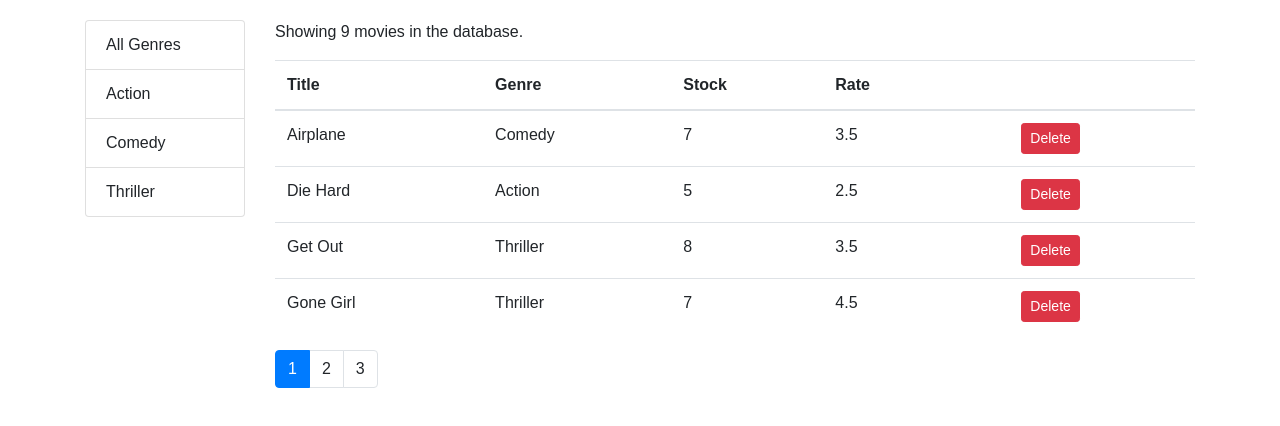
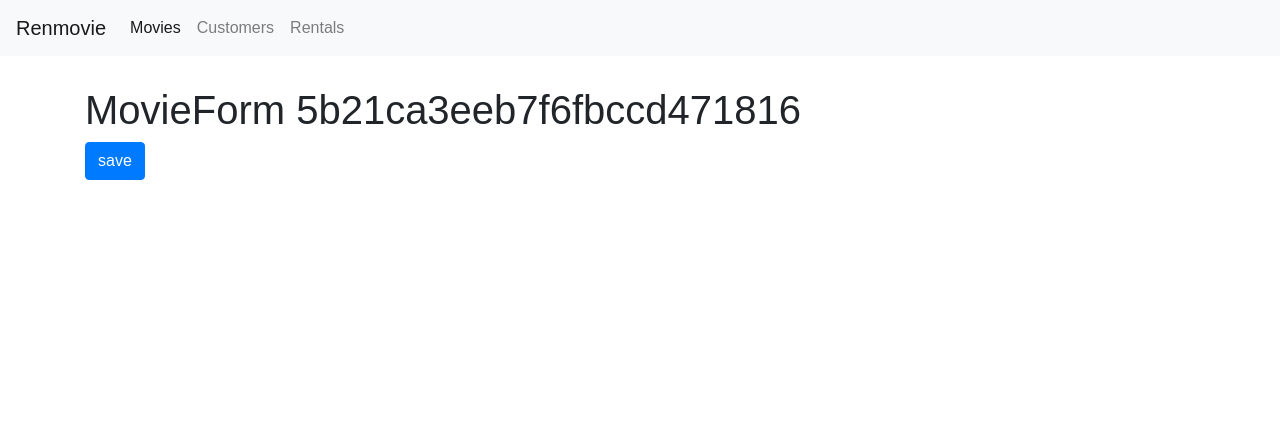
Before and after one commit to Runbo94/renmovie, a React (Create React App) app: page /movies/5b21ca3eeb7f6fbccd471816 in a window 1280 px wide. Shown: the top 426 px of the page. Built offline with nearby package versions, Linux system fonts and the light colour scheme; the HTML template or start-up script is replaced by a standard one.

Commit message:
Adding navbar.

```diff
--- a/src/App.js
+++ b/src/App.js
@@ -1,16 +1,21 @@
 import React, { Component } from "react";
 import { Route, Redirect, Switch } from "react-router-dom";
-import "./App.css";
 import Movies from "./components/movies";
 import Customers from "./components/customers";
 import Rentals from "./components/rentals";
 import NotFound from "./components/notFound";
+import NavBar from "./components/navBar";
+import "./App.css";
+import MovieForm from "./components/movieForm";
 
 class App extends Component {
   render() {
     return (
+      <React.Fragment>
+        <NavBar />
         <main className="container">
           <Switch>
+            <Route path="/movies/:id" component={MovieForm} />
             <Route path="/movies" component={Movies} />
             <Route path="/customers" component={Customers} />
             <Route path="/rentals" component={Rentals} />
@@ -19,6 +24,7 @@
             <Redirect to="/not-found" />
           </Switch>
         </main>
+      </React.Fragment>
     );
   }
 }
--- a/src/components/movieForm.jsx
+++ b/src/components/movieForm.jsx
@@ -1,7 +1,17 @@
 import React from "react";
 
-const MovieForm = () => {
-  return <h1>MovieForm</h1>;
+const MovieForm = ({ match, history }) => {
+  return (
+    <div>
+      <h1>MovieForm {match.params.id}</h1>
+      <button
+        className="btn btn-primary"
+        onClick={() => history.push("/movies")}
+      >
+        save
+      </button>
+    </div>
+  );
 };
 
 export default MovieForm;
--- a/src/components/moviesTable.jsx
+++ b/src/components/moviesTable.jsx
@@ -1,10 +1,15 @@
 import React, { Component } from "react";
+import { Link } from "react-router-dom";
 import Like from "./common/like";
 import Table from "./common/table";
 
 class MoviesTable extends Component {
   columns = [
-    { path: "title", label: "Title" },
+    {
+      path: "title",
+      label: "Title",
+      content: movie => <Link to={`/movies/${movie._id}`}>{movie.title}</Link>
+    },
     { path: "genre.name", label: "Genre" },
     { path: "numberInStock", label: "Stock" },
     { path: "dailyRentalRate", label: "Rate" },
--- /dev/null
+++ b/src/components/navBar.jsx
@@ -0,0 +1,44 @@
+import React from "react";
+import { Link, NavLink } from "react-router-dom";
+
+const NavBar = () => {
+  return (
+    <nav className="navbar navbar-expand-lg navbar-light bg-light">
+      <Link className="navbar-brand" to="/">
+        Renmovie
+      </Link>
+      <button
+        className="navbar-toggler"
+        type="button"
+        data-toggle="collapse"
+        data-target="#navbarNav"
+        aria-controls="navbarNav"
+        aria-expanded="false"
+        aria-label="Toggle navigation"
+      >
+        <span className="navbar-toggler-icon" />
+      </button>
+      <div className="collapse navbar-collapse" id="navbarNav">
+        <ul className="navbar-nav">
+          <li className="nav-item">
+            <NavLink className="nav-link" to="/movies">
+              Movies
+            </NavLink>
+          </li>
+          <li className="nav-item">
+            <NavLink className="nav-link" to="/customers">
+              Customers
+            </NavLink>
+          </li>
+          <li className="nav-item">
+            <NavLink className="nav-link" to="/rentals">
+              Rentals
+            </NavLink>
+          </li>
+        </ul>
+      </div>
+    </nav>
+  );
+};
+
+export default NavBar;
--- a/src/index.css
+++ b/src/index.css
@@ -1,9 +1,11 @@
 body {
   margin: 0;
-  padding: 20px 0 0 0;
+  padding: 0 0 0 0;
   font-family: sans-serif;
 }
-
+.navbar {
+  margin-bottom: 30px;
+}
 .clickable {
   cursor: pointer;
 }
```
Lines whose indentation alone changed are shown as unchanged.
